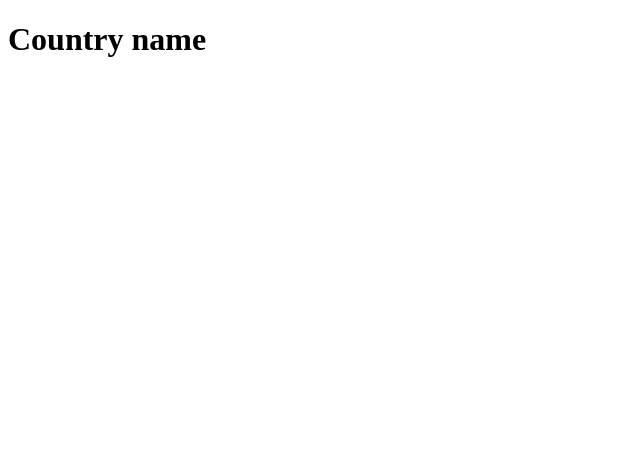
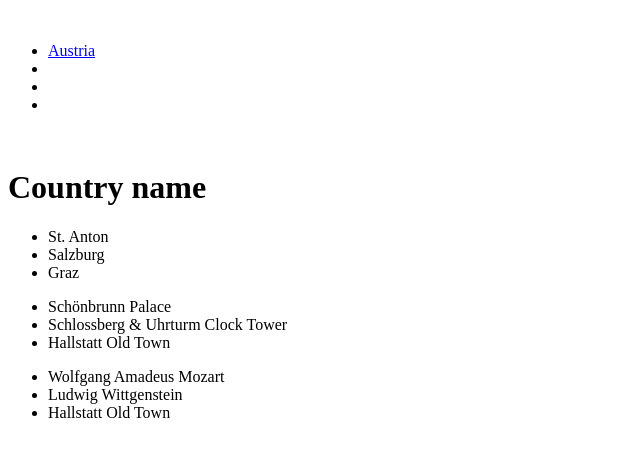
Before and after one commit to nss-day-cohort-51/helloworld-moon-units, a plain HTML site: page pages/colin.html in a window 1280 px wide. Shown: the whole page, without its empty margins (0-640 px from the left). Drawn offline with Linux system fonts and the light colour scheme.

Commit message:
add austria page

```diff
--- a/pages/colin.html
+++ b/pages/colin.html
@@ -9,36 +9,55 @@
 <body>
     <!-- Logo and navbar: -->
     <header>
-        <div class="Logo">
-            <!-- Logo <img> here -->
-        </div>
+        <section class="Logo">
+            <img src="" alt="">
+        </section>
         <nav>
-            <div class="headerLinks">
-                <div><a class="navLinks" href="#"></a></div>
-                <div><a class="navLinks" href="#"></a></div>
-                <div><a class="navLinks" href="#"></a></div>
-                <div><a class="navLinks" href="#"></a></div>
-            </div>
+            <ul class="headerLinks">
+                <li><a class="navLinks" href="pages/colin.html">Austria</a></li>
+                <li><a class="navLinks" href="#"></a></li>
+                <li><a class="navLinks" href="#"></a></li>
+                <li><a class="navLinks" href="#"></a></li>
+            </ul>
         </nav>
     </header>
     <!-- Rest of content: -->
     <main>
         <!-- Country image: -->
-        <div class="countryImage">
+        <section class="countryImage">
+            <img src="" alt="">
+        </section>
+        <h1>Country name</h1>
+        <section class="countryContent">
+            <section class="cities">
+                <ul>
+                    <li>St. Anton</li>
+                    <li>Salzburg</li>
+                    <li>Graz</li>
+                </ul>
+            </section>
+            <section class="landmarks">
+                <ul>
+                    <li>Schönbrunn Palace</li>
+                    <li>Schlossberg & Uhrturm Clock Tower</li>
+                    <li>Hallstatt Old Town</li>
+                </ul>
+                <!-- <div><img class="landmark" src="../images/austria-destination.jpg"></div>
+                <div><img class="landmark" src="../images/vienna-downtown.jpg"></div>
+                <div><img class="landmark" src="../images/vienna-scenic-view.jpg"></div> -->
+            </section>
+            <section class="citizens">
+                <ul>
 
-        </div>
-        <h1>Country name</h1>
-        <div class="countryContent">
-            <div class="cities">
-
-            </div>
-            <div class="landmarks">
-
-            </div>
-            <div class="citizens">
-
-            </div>
-        </div>
+                    <li>Wolfgang Amadeus Mozart</li>
+                    <li>Ludwig Wittgenstein</li>
+                    <li>Hallstatt Old Town</li>
+                </ul>
+                <!-- <div><img class="landmark" src="../images/austria-destination.jpg"></div>
+                <div><img class="landmark" src="../images/vienna-downtown.jpg"></div>
+                <div><img class="landmark" src="../images/vienna-scenic-view.jpg"></div> -->
+            </section>
+        </section>
     </main>
     <footer>
         <!-- Copyright info here -->
```
Also changed, not shown: index.html (+1 -1 lines), homepage.html (added), images/Moon-icon.png (added), images/austria-destination.jpg (added), images/vienna-downtown.jpg (added), images/vienna-scenic-view.jpg (added).
